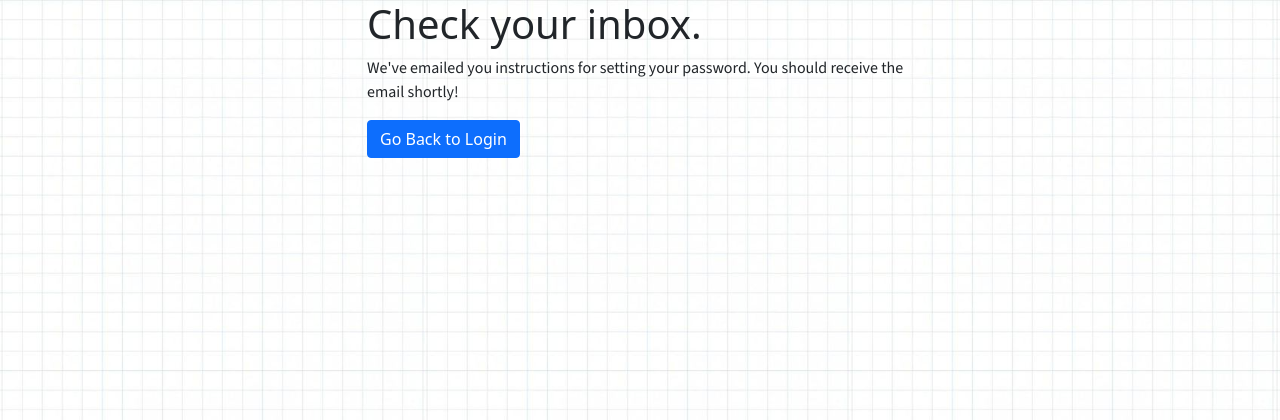
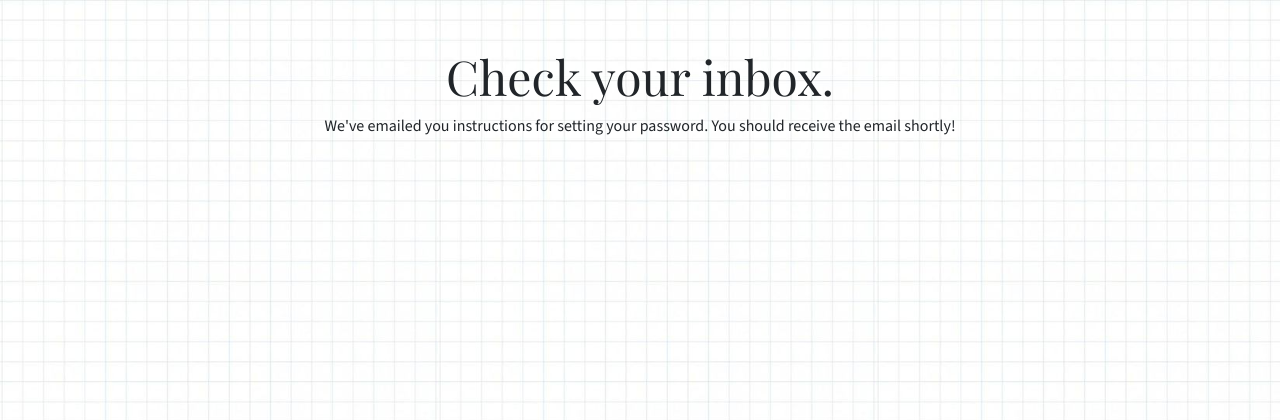
Before and after one commit to SalmaAqa89/WHIONSLargeGroupProject, a Django app: template tasks/templates/registration/password_reset_done.html in a window 1280 px wide. Shown: the top 420 px of the page. Run offline with Django 4.2, Linux system fonts and the light colour scheme; the template is opened without the code that fills it, so the values that code supplies are empty; some libraries are stand-ins or nearby versions; some web fonts are replaced.

Commit message:
Edit template

```diff
--- a/tasks/templates/registration/password_reset_done.html
+++ b/tasks/templates/registration/password_reset_done.html
@@ -1,11 +1,10 @@
-{% extends 'base_content.html' %}
+{% extends 'base/base_content.html' %}
 {% block content %}
 <div class="container">
-  <div class="row">
-    <div class="col-sm-12 col-md-6 offset-md-3">
-      <h1>Check your inbox.</h1>
-      <p>We've emailed you instructions for setting your password. You should receive the email shortly!</p>
-      <a href="{% url 'log_in' %}" class="btn btn-primary">Go Back to Login</a>
+  <div class="row mt-4">
+    <div class="col-sm-12 mt-4">
+      <h2 class="text-center">Check your inbox.</h2>
+      <p class="text-center">We've emailed you instructions for setting your password. You should receive the email shortly!</p>
     </div>
   </div>
 </div>
```
